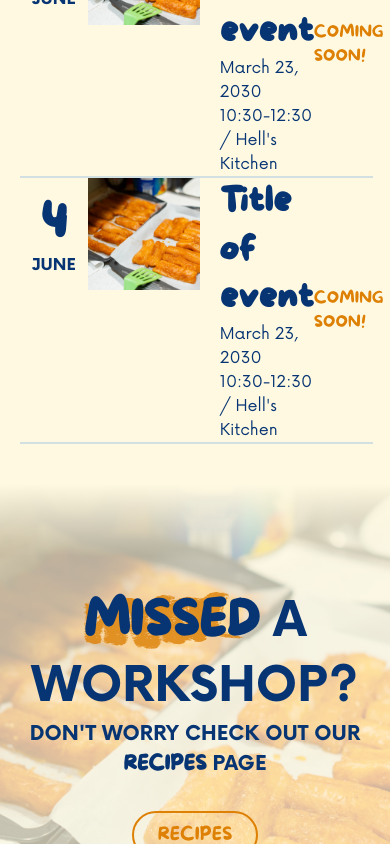
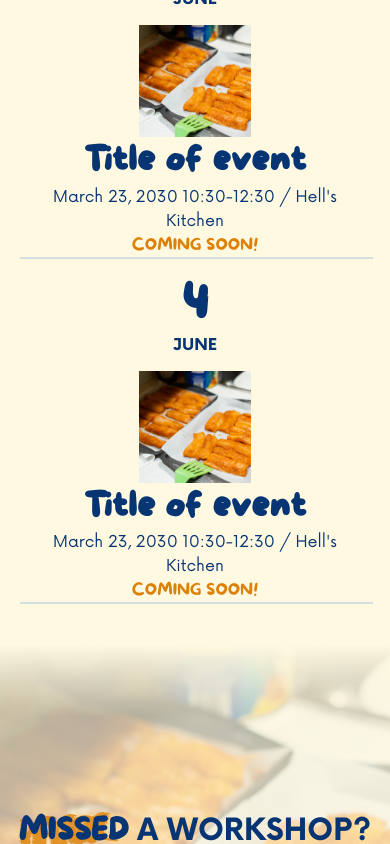
Before and after one commit to ubc-cooking/cooking-club-ubc, a Next.js app: page / in a window 390 px wide. Shown: the part 1860-2704 px from the top of the page. Built offline with nearby package versions, Linux system fonts and the light colour scheme.

Commit message:
feat: add mobile responsiveness

```diff
--- a/src/components/home/Event.tsx
+++ b/src/components/home/Event.tsx
@@ -11,6 +11,7 @@ const event = {
   description:
     "Lorem ipsum dolor sit amet, consectetur adipiscing elit, sed do eiusmod tempor incididunt ut labore et dolore magna aliqua.",
   registerLink: "",
+  isOpen: true,
 };
 
 export default function Event() {
@@ -101,6 +102,7 @@ export default function Event() {
             <strong>Got Questions?</strong> <br />
             Contact us at <u>ubccookingclubinfo@gmail.com</u>
           </Text>
+          {event.isOpen ? (
             <Button
               size={"md"}
               mt={3}
@@ -121,6 +123,11 @@ export default function Event() {
             >
               Register
             </Button>
+          ) : (
+            <Text color={"secondary"} fontFamily={"heading"} mt={3}>
+              COMING SOON!
+            </Text>
+          )}
         </Box>
       </Flex>
     </Box>
--- a/src/components/home/Upcoming.tsx
+++ b/src/components/home/Upcoming.tsx
@@ -1,4 +1,4 @@
-import { Box, Divider, Heading, Text, Flex } from "@chakra-ui/react";
+import { Box, Divider, Heading, Text, Flex, Center } from "@chakra-ui/react";
 import Image from "../Image";
 
 const events = [
@@ -34,14 +34,14 @@ export default function UpcomingEvent() {
       </Heading>
       {events.map((event, idx) => {
         return (
-          <Box key={idx}>
+          <Box key={idx} textAlign={"center"}>
             <Divider
               orientation="horizontal"
               border={"1px"}
               borderColor={"accent"}
             />
-            <Flex>
-              <Box aspectRatio={1} textAlign={"center"} w={28} p={3}>
+            <Flex as={Center} direction={{ base: "column", md: "row" }}>
+              <Box aspectRatio={1} w={28} p={3}>
                 <Heading fontStyle={"regular"} fontSize={"5xl"}>
                   {event.date}
                 </Heading>
@@ -57,12 +57,13 @@ export default function UpcomingEvent() {
                 objectFit={"cover"}
               />
               <Flex
+                direction={{ base: "column", md: "row" }}
                 justifyContent={"space-between"}
                 alignItems={"center"}
                 w={"100%"}
                 px={5}
               >
-                <Box>
+                <Box textAlign={{ base: "unset", md: "start" }}>
                   <Heading fontStyle={"regular"} fontSize={"4xl"}>
                     {event.title}
                   </Heading>
--- a/src/components/home/Workshop.tsx
+++ b/src/components/home/Workshop.tsx
@@ -40,7 +40,7 @@ export default function Workshop() {
       />
       <Center height={"100%"} position={"relative"} zIndex={10}>
         <Box textAlign={"center"}>
-          <Heading fontSize={"5xl"}>
+          <Heading fontSize={{ base: "3xl", md: "5xl" }}>
             <chakra.span
               bgImage={"/home/scribble.svg"}
               bgSize={"contain"}
@@ -50,7 +50,7 @@ export default function Workshop() {
             </chakra.span>{" "}
             <chakra.span fontFamily={"body"}>A WORKSHOP?</chakra.span>
           </Heading>
-          <Text fontSize={"xl"} fontWeight={"bold"}>
+          <Text fontSize={{ base: "md", md: "xl" }} fontWeight={"bold"}>
             DON&apos;T WORRY CHECK OUT OUR{" "}
             <chakra.span fontFamily={"heading"}>RECIPES</chakra.span> PAGE
           </Text>
```
Lines whose indentation alone changed are shown as unchanged.
